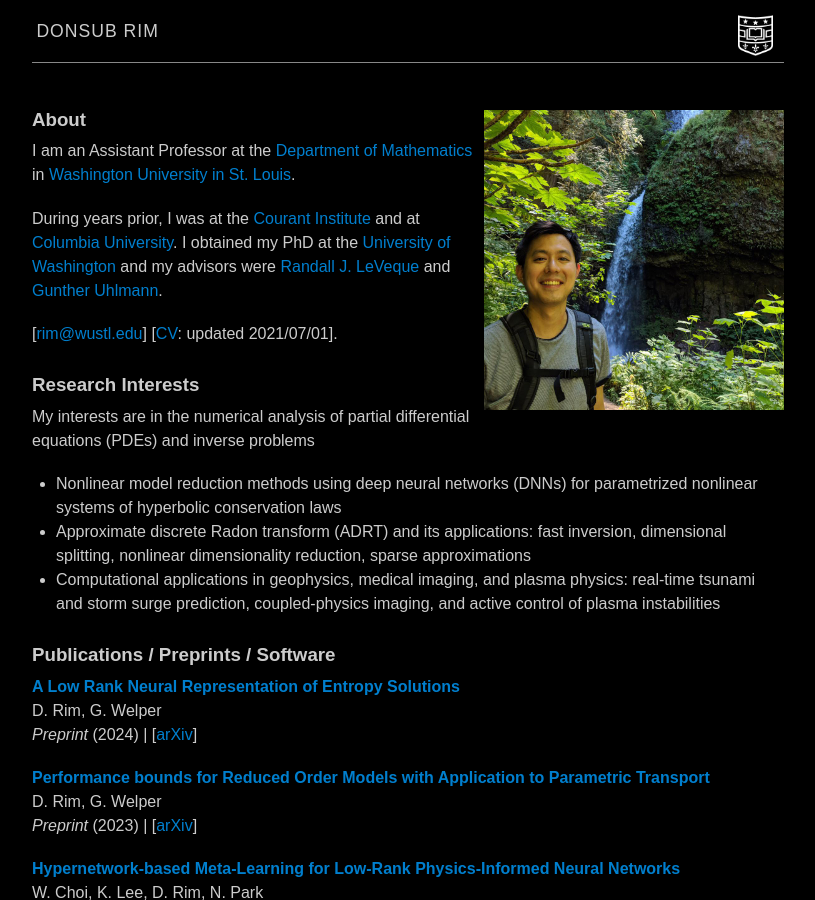
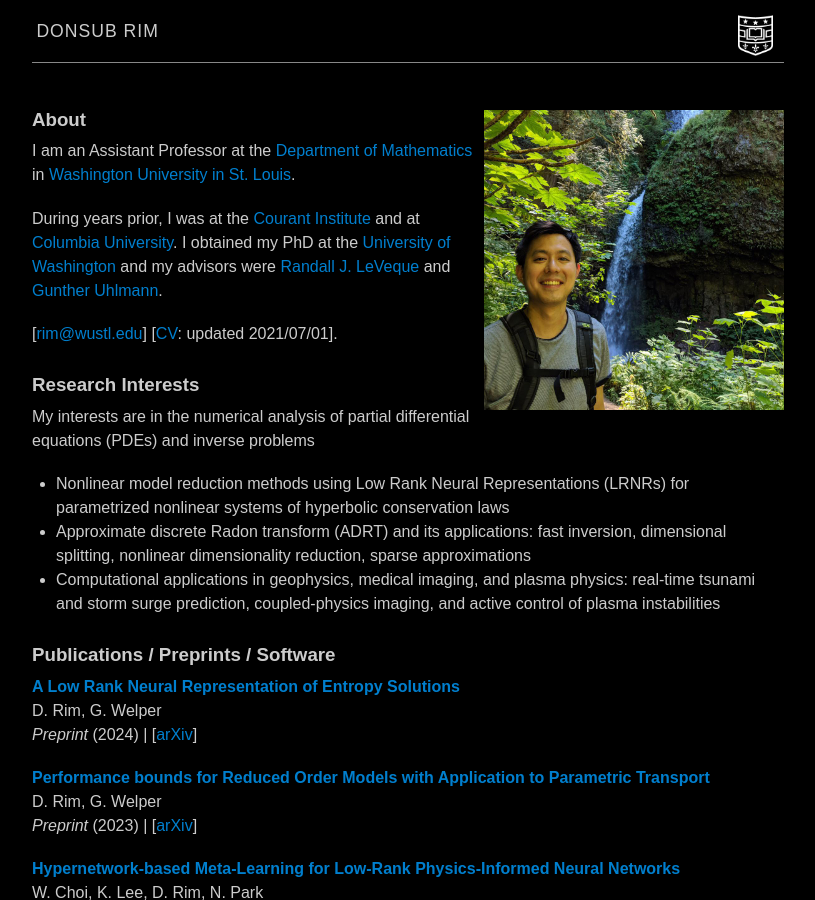
Before and after one commit to dsrim/dsrim.github.io, a Jekyll site: the page built from index.md, in a window 1280 px wide and 900 px high. Shown: the whole window, without its empty margins (232-1047 px from the left). Built offline with Jekyll 4.4.1, drawn with Linux system fonts in a browser that asks for light colours.

Commit message:
modify interests

```diff
--- a/index.md
+++ b/index.md
@@ -279,8 +279,7 @@ advisors were [Randall J. LeVeque] and [Gunther Uhlmann].
 My interests are in the numerical analysis of partial differential equations
 (PDEs) and inverse problems
 
-* Nonlinear model reduction methods using deep neural networks (DNNs) for
-parametrized nonlinear systems of hyperbolic conservation laws
+* Nonlinear model reduction methods using Low Rank Neural Representations (LRNRs) for parametrized nonlinear systems of hyperbolic conservation laws
 * Approximate discrete Radon transform (ADRT) and its applications: fast
 inversion, dimensional splitting, nonlinear dimensionality reduction, sparse
 approximations
```
